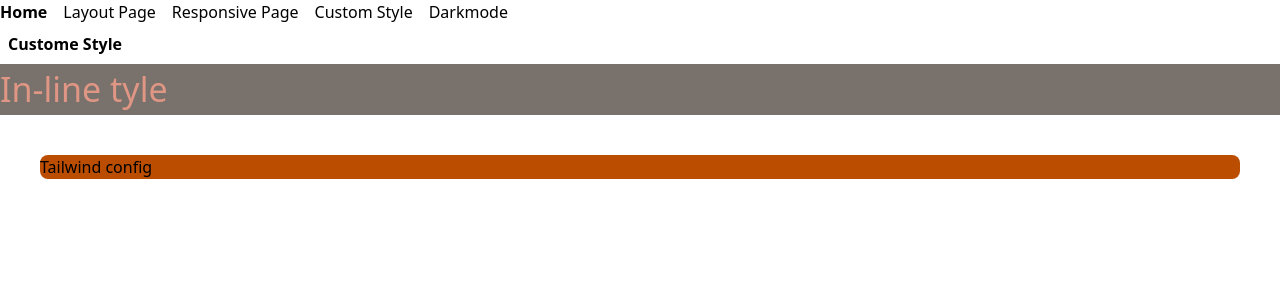
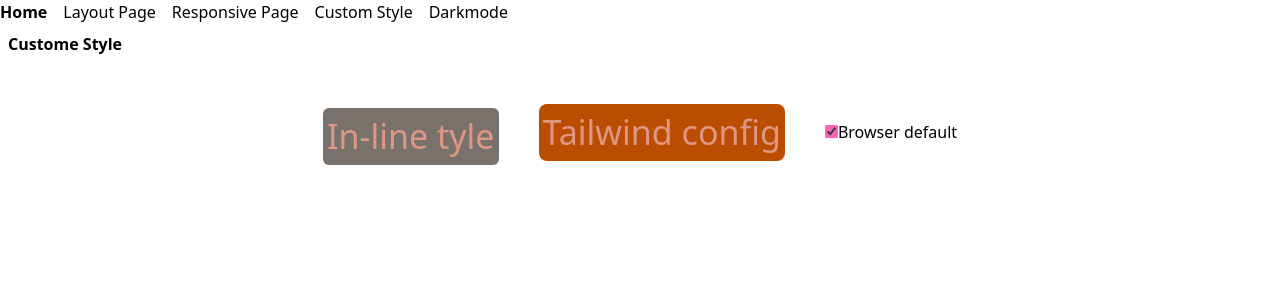
Before and after one commit to ChonCanCode/04-tailwindcss-playground, a React (Vite) app: page /customstyle in a window 1280 px wide. Shown: the top 300 px of the page. Built offline with nearby package versions, Linux system fonts and the light colour scheme.

Commit message:
20250526

```diff
--- a/src/CustomStyle.tsx
+++ b/src/CustomStyle.tsx
@@ -2,8 +2,16 @@ export default function CustomStyle() {
   return (
     <>
       <h1>Custome Style</h1>
-      <p className="bg-stone-500 text-[34px] text-[#df9684]">In-line tyle</p>
-      <p className="card">Tailwind config</p>
+      <div className="flex-center">
+        <p>In-line tyle</p>
+        <p className="card">Tailwind config</p>
+        <div>
+          <label>
+            <input type="checkbox" className="accent-pink-400" checked />
+            Browser default
+          </label>
+        </div>
+      </div>
     </>
   );
 }
--- /dev/null
+++ b/src/Shadecn.tsx
@@ -0,0 +1,9 @@
+export default function Shadecn() {
+  return (
+    <>
+      <div>
+        <h1>shadecn/ui</h1>
+      </div>
+    </>
+  );
+}
--- a/src/index.css
+++ b/src/index.css
@@ -1,17 +1,27 @@
 @import "tailwindcss";
 
+/* customer style creation */
 @theme {
   --color-piggy: #df9684;
 }
 
+/* Classes creation */
 @layer components {
   .card {
     @apply m-10 rounded-lg bg-amber-700;
   }
 }
 
+/* Elements overlay */
 @layer base {
   h1 {
     @apply m-2 font-semibold;
   }
+  p {
+    @apply mt-2 text-sm bg-stone-500 text-[34px] text-[#df9684] rounded-md p-1;
+  }
 }
+
+@utility flex-center {
+  @apply flex justify-center items-center;
+}
```
